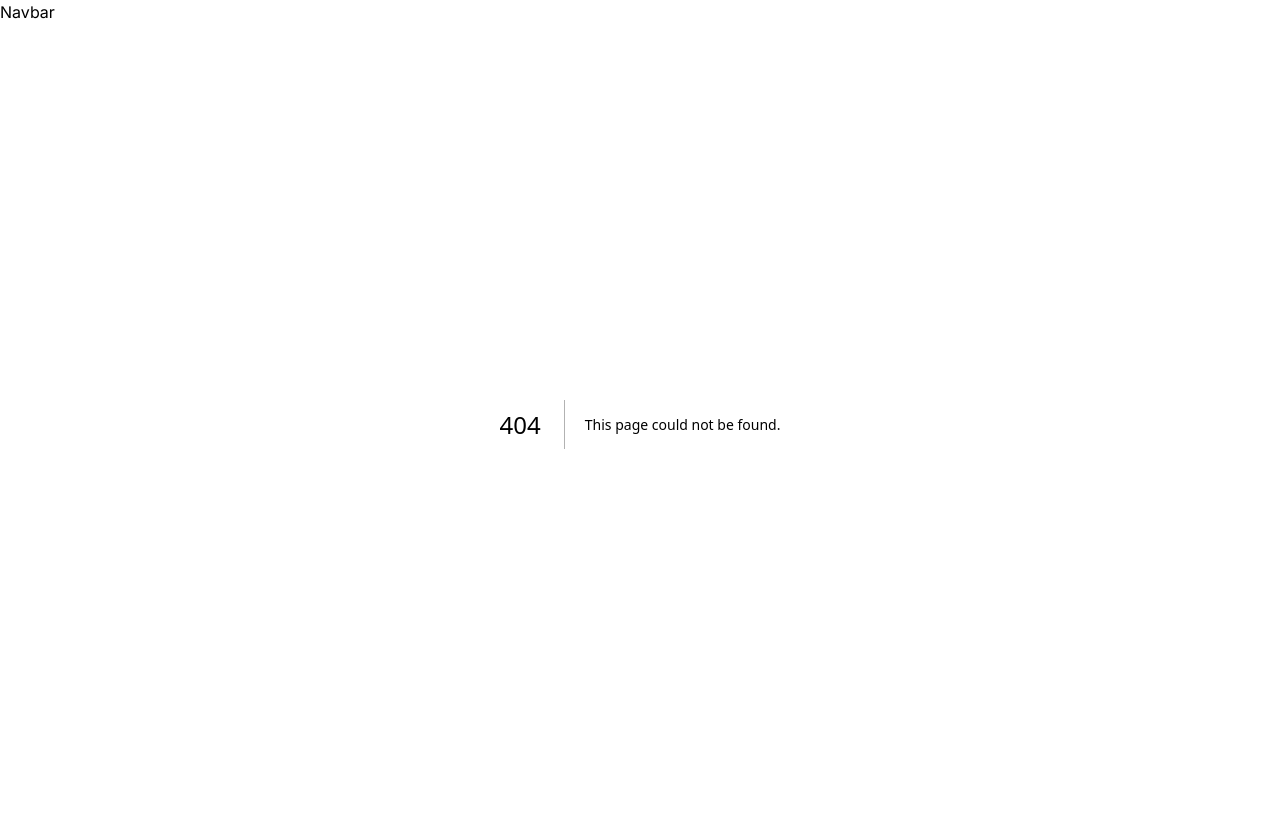
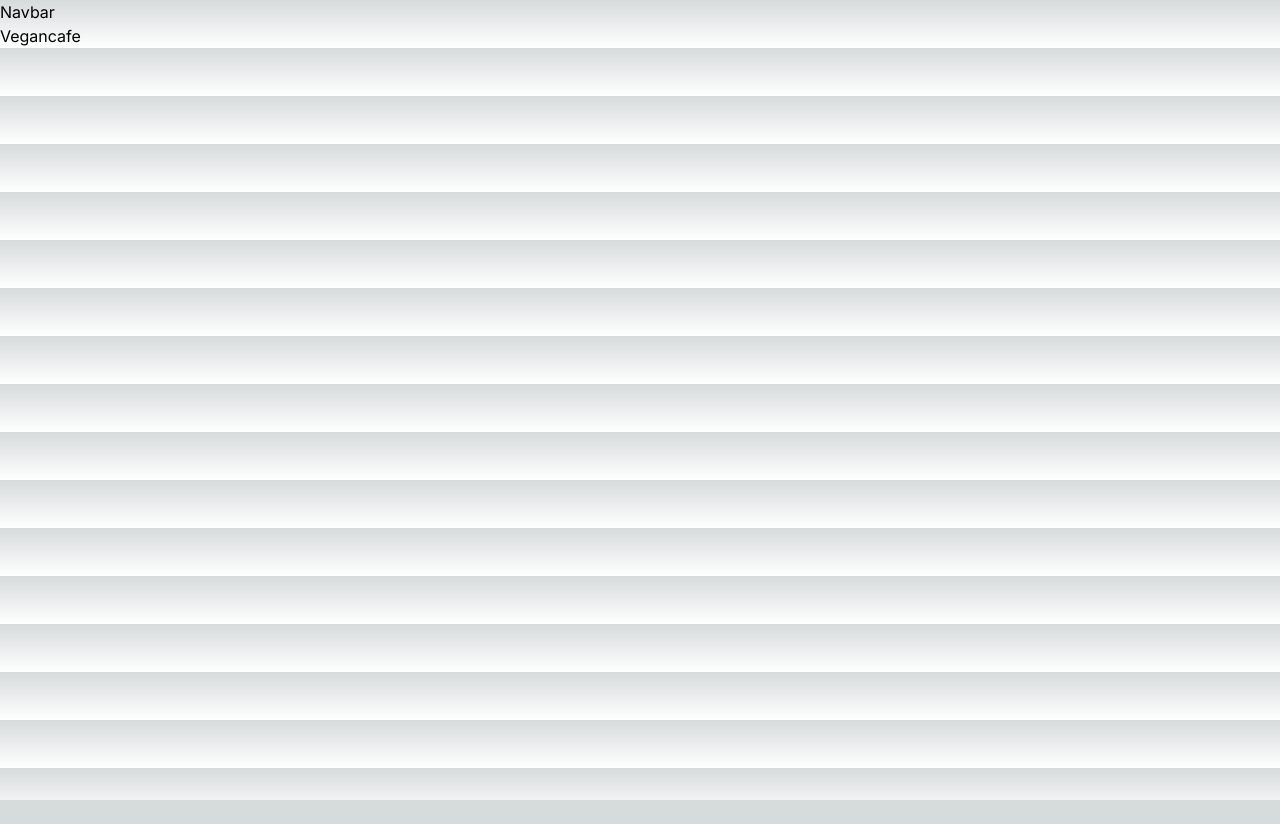
Before and after one commit to MatthewsRicky/finaltribe, a Next.js app in the folder tribearth/: page /vegancafe in a window 1280 px wide. Before the commit this address had no page. After the commit the page ends 800 px from the top, so only its background shows below. Built offline with nearby package versions, Linux system fonts and the light colour scheme.

Commit message:
Create page.tsx

```diff
--- /dev/null
+++ b/tribearth/app/vegancafe/page.tsx
@@ -0,0 +1,9 @@
+import React from 'react'
+
+const Vegancafe = () => {
+  return (
+    <div>Vegancafe</div>
+  )
+}
+
+export default Vegancafe
```
